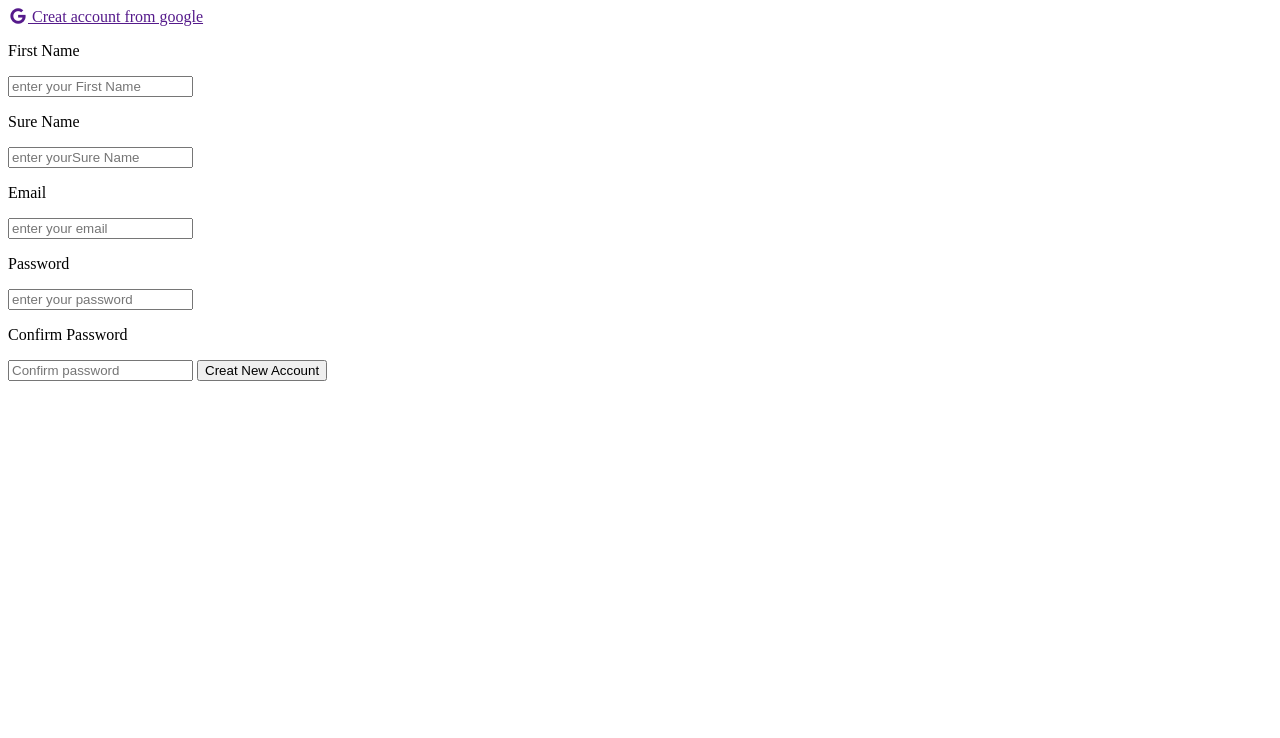
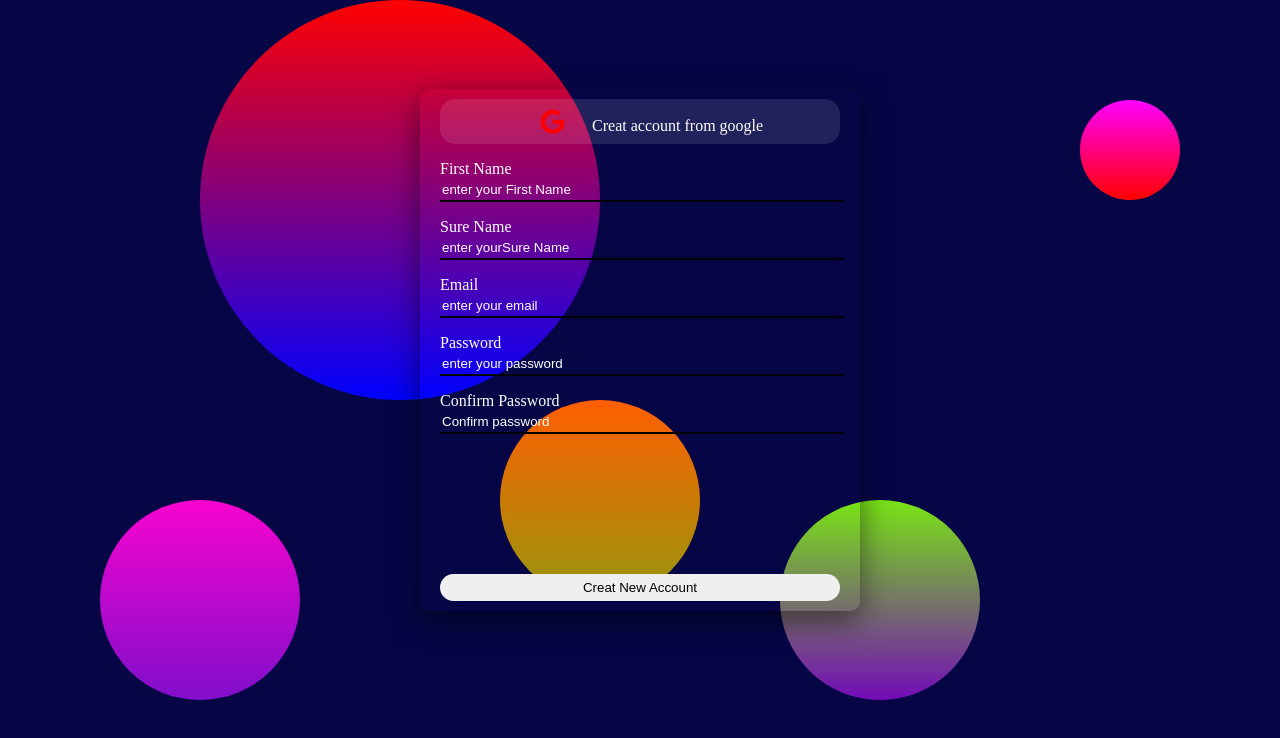
Before and after one commit to sabujhasan21/resistration, a plain HTML site: page index.html in a window 1280 px wide. Drawn offline with Linux system fonts and the light colour scheme.

Commit message:
Update index.html

```diff
--- a/index.html
+++ b/index.html
@@ -4,7 +4,7 @@
     <meta charset="UTF-8">
     <meta http-equiv="X-UA-Compatible" content="IE=edge">
     <meta name="viewport" content="width=device-width, initial-scale=1.0">
-    <link rel="stylesheet" href="registration eng.css">
+    <link rel="stylesheet" href="index.css">
     <link rel="stylesheet" href="css/all.min.css">
     <title>registration eng</title>
 </head>
```
